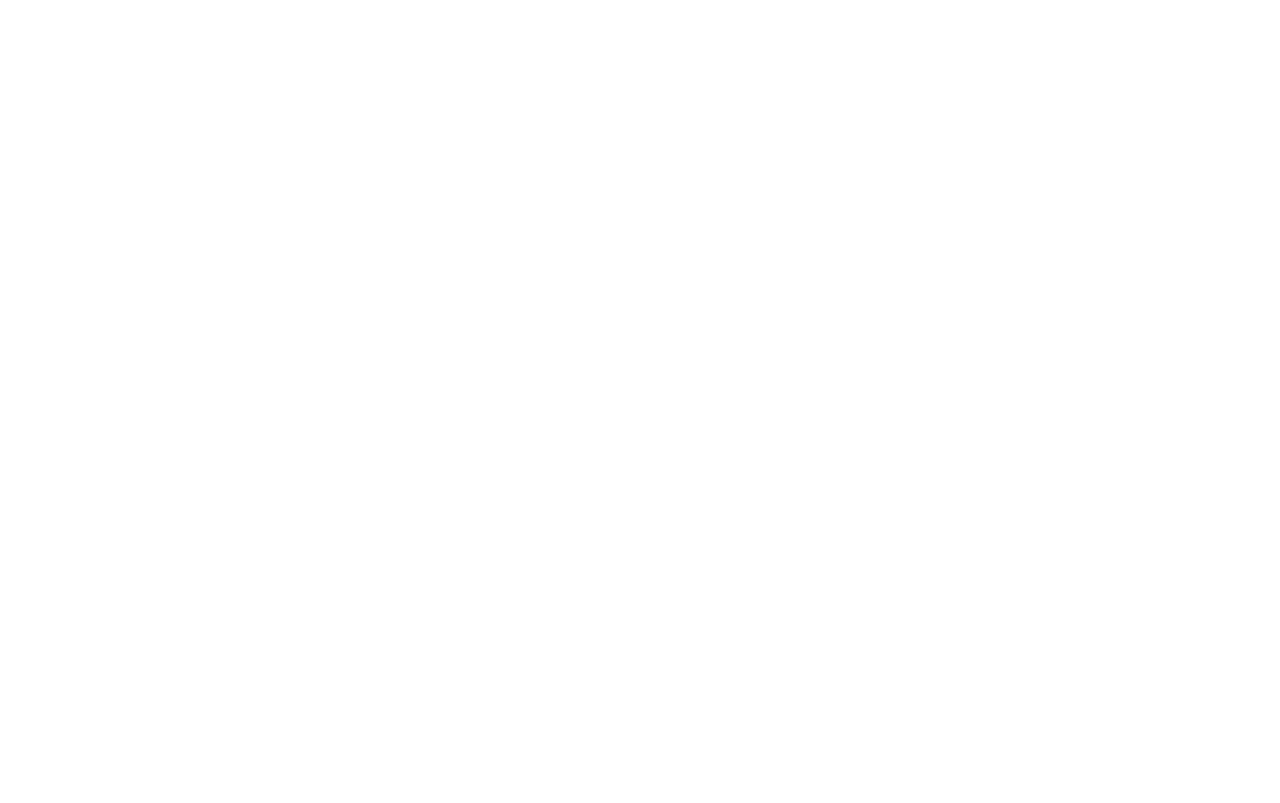
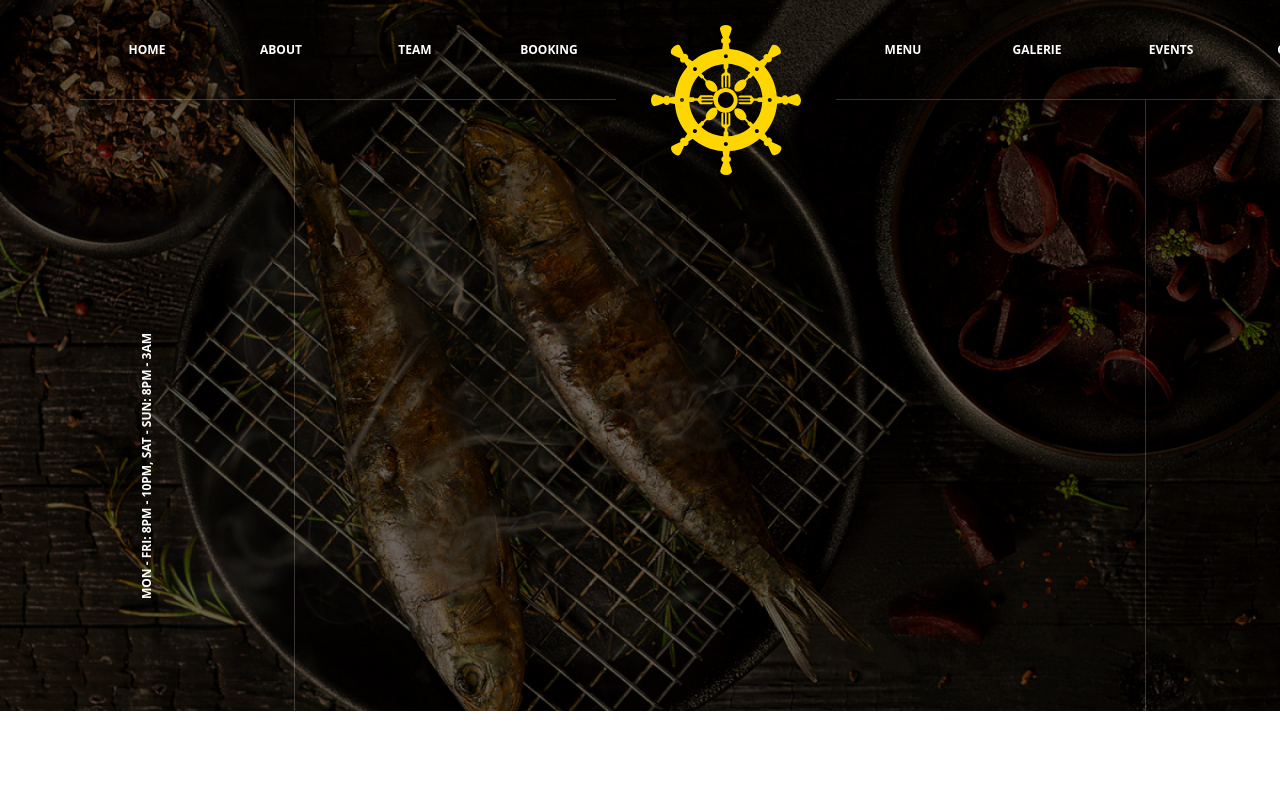
Before and after one commit to SergeyBorisov97/HungryPeople, a plain HTML site: page index.html in a window 1280 px wide. Shown: the top 803 px of the page. Drawn offline with Linux system fonts and the light colour scheme; a web font is replaced by a local one.

Commit message:
Social icons added, first screen markup almost done

```diff
--- a/index.css
+++ b/index.css
@@ -1,3 +1,4 @@
+@import url('//db.onlinewebfonts.com/c/629a55a7e793da068dc580d184cc0e31?family=Open+Sans');
 * {
 	box-sizing: border-box;
 }
@@ -6,15 +7,125 @@ html, body {
 	margin: 0;
 }
 
-.main {
-	display: grid;
-	grid-template-columns: 295px 424px 424px 295px;
-	grid-template-rows: 100px 800px;
+p {
+	margin: 0;
+	margin-block-start: 0;
+	margin-block-end: 0;
 }
 
-.header {
+/*
+	CSS rules for main block
+*/
+
+.main {
+	align-self: center;
+	display: grid;
+	grid-template-columns: 295px 425px 425px 295px;
+	grid-template-rows: 100px 700px;
+	background: url(img/header-bg.jpg) no-repeat;
+	background-size: contain;
+}
+
+.header_nav {
+	position: relative;
 	display: grid;
 	grid-column: span 4;
 	padding-left: 80px;
 	padding-right: 80px;
+	grid-template-columns: 1fr 1fr 1fr 1fr 1.07fr 1fr 1fr 1fr 1fr;
 }
+
+.header_nav_menu-item {
+	display: flex;
+	flex-direction: row;
+	width: 100%;
+	min-width: 134px;
+	max-height: 100px;
+	height: 100%;
+	font-family: 'Open Sans', 'Segoe UI', sans-serif;
+	font-size: 12px;
+	font-weight: 700;
+	line-height: 18px;
+	justify-content: center;
+	text-transform: uppercase;
+	color: #FFFFFF;
+	border-bottom: 1px solid rgba(255, 255, 255, 0.2);
+	background: transparent;
+}
+
+.header_nav_menu-item a:hover {
+	cursor: pointer;
+	font-weight: 900;
+	box-shadow: 0 0 30px #DBDBDB;
+}
+
+.header_nav_menu-item a {
+	align-self: center;
+	text-align: center;
+}
+
+.header_nav_logo {
+	position: relative;
+	top: 25px;
+	width: 150px;
+	height: 150px;
+	background: url(img/steer.svg) no-repeat;
+	overflow: visible;
+	margin-left: 35px;
+	margin-right: 35px;
+}
+
+.main_content {
+	grid-column: span 2;
+}
+
+.sidebar_left {
+	position: relative;
+	display: block;
+	font-family: 'Open Sans', 'Segoe UI', sans-serif;
+	font-size: 12px;
+	font-weight: 700;
+	line-height: 12px;
+	text-align: center;
+	--sidebar-height: height;
+	color: #FFFFFF;
+	text-transform: uppercase;
+	border-right: 1px solid rgba(255, 255, 255, 0.2);
+}
+
+.vertical_text {
+	position: relative;
+	top: 360px;
+	height: 100%;
+	transform-origin: center;
+	transform: rotate(-90deg);
+	height: var(--sidebar-height);
+}
+
+.sidebar_right {
+	border-left: 1px solid rgba(255, 255, 255, 0.2);
+	padding: 240px 79px 240px 155px;
+}
+
+.socials_icons_container :not(:last-child) {
+	margin-bottom: 20px;
+}
+
+.socials_icon_fb {
+	width: 60px;
+	height: 60px;
+}
+
+.socials_icon_tw {
+	width: 60px;
+	height: 60px;
+}
+
+.socials_icon_ig {
+	width: 60px;
+	height: 60px;
+}
+
+/*
+	CSS rules for
+*/
--- a/index.html
+++ b/index.html
@@ -8,8 +8,27 @@
 </head>
 <body>
 	<div class="main">
-		<div class="header">
-
+		<nav class="header_nav">
+			<div class="header_nav_menu-item"><a>Home</a></div>
+			<div class="header_nav_menu-item"><a>About</a></div>
+			<div class="header_nav_menu-item"><a>Team</a></div>
+			<div class="header_nav_menu-item"><a>Booking</a></div>
+			<div class="header_nav_logo"></div>
+			<div class="header_nav_menu-item"><a>Menu</a></div>
+			<div class="header_nav_menu-item"><a>Galerie</a></div>
+			<div class="header_nav_menu-item"><a>Events</a></div>
+			<div class="header_nav_menu-item"><a>Contact</a></div>
+		</nav>
+		<div class="sidebar_left">
+			<div class="vertical_text"><p>Mon - Fri: 8PM - 10PM, Sat - Sun: 8PM - 3AM</p></div>
+		</div>
+		<div class="main_content"></div>
+		<div class="sidebar_right">
+			<div class="socials_icons_container">
+				<div class="socials_icon_fb"></div>
+				<div class="socials_icon_tw"></div>
+				<div class="socials_icon_ig"></div>
+			</div>
 		</div>
 	</div>
 </body>
```
Also changed, not shown: img/facebook.png (added), img/instagram.png (added), img/twitter.png (added).
